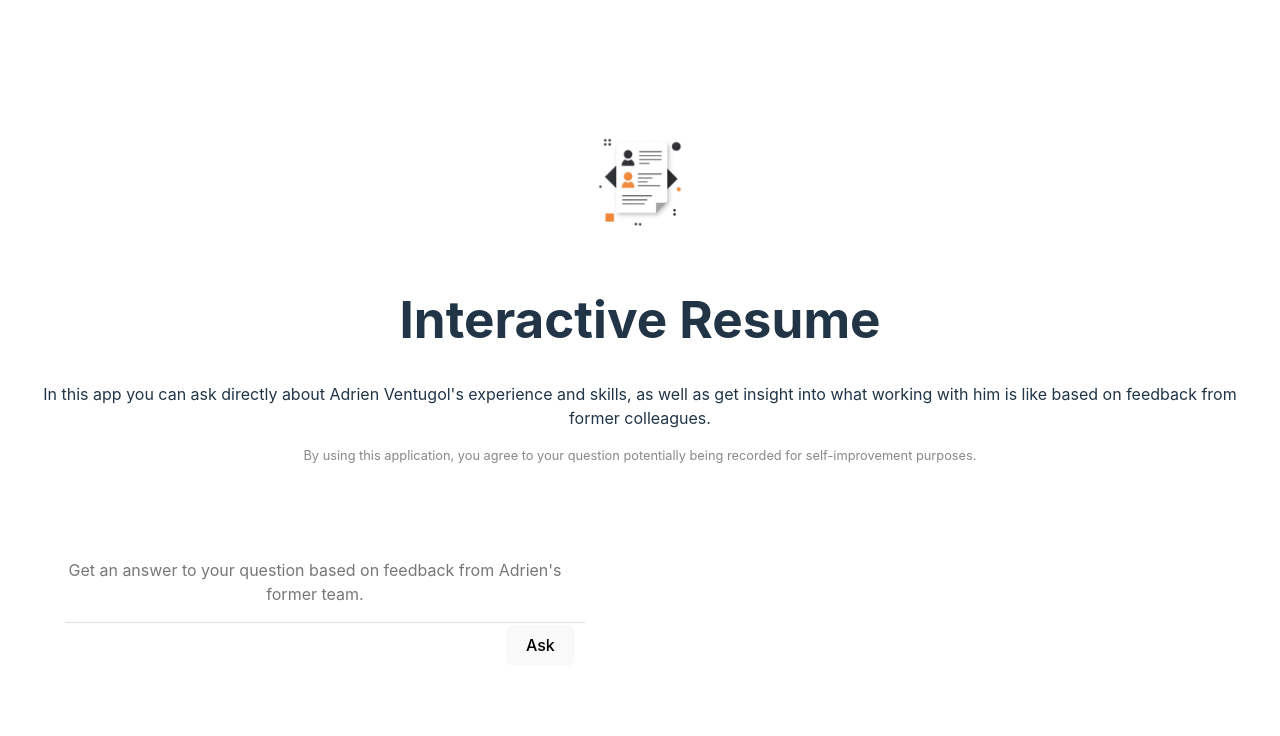
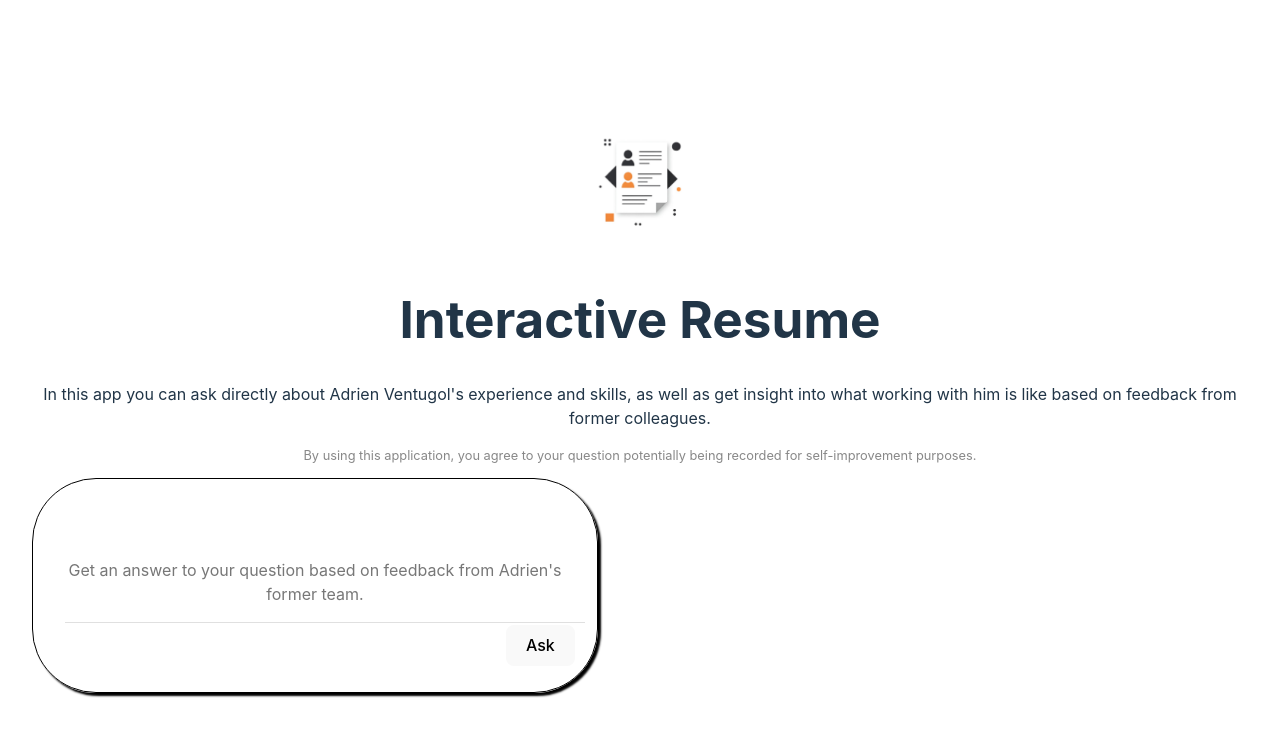
Before and after one commit to ventugol-adrien/interactive-resume, a React (Vite) app: page / in a window 1280 px wide. Shown: the top 736 px of the page. Built offline with nearby package versions, Linux system fonts and the light colour scheme.

Commit message:
lightmode: change card style for lightmode

```diff
--- a/package.json
+++ b/package.json
@@ -4,6 +4,7 @@
   "version": "0.0.0",
   "type": "module",
   "scripts": {
+    "start": "vite",
     "dev": "vite",
     "build": "tsc -b && vite build",
     "lint": "eslint .",
--- a/src/components/ChatCard.tsx
+++ b/src/components/ChatCard.tsx
@@ -16,9 +16,11 @@
         setInput(e.target.value)
     }
     const ask = async () => {
+        console.log("Asking...")
         setResponse("Generating response...")
+        const llminput = input
         setInput("")
-        const llm_response = await clickHandler(input)
+        const llm_response = await clickHandler(llminput)
         setResponse(llm_response)
 
     }
@@ -29,7 +31,7 @@
             <h2 className="cardTitle">{title}</h2>
             {response ? <AnimatedText text={response} /> : <p className="placeholder"> {placeholder}</p>}
             <span style={{ display: "flex", flexDirection: "row",height: "25px", width: "100%", justifyContent: "space-between", alignItems: "center", padding: "10px", borderTop: "1px solid #e0e0e0" }}>
-            <input style={{width: '80%', height:'100%', borderRadius: "4em", borderColor: "transparent"}} type="text" value={input} onChange={handleInput} /><button onClick={ask} >Ask</button>
+            <input style={{width: '80%', height:'100%', borderRadius: "4em", borderColor: "transparent", padding:"5px"}} type="text" value={input} onChange={handleInput} /><button onClick={ask} >Ask</button>
             </span>
         </div>
     )
--- a/src/components/styles.css
+++ b/src/components/styles.css
@@ -15,9 +15,9 @@
   .card {
     padding: 0em 2em 1.5em 2em;
     border-radius: 4em;
-    border: #fff solid 1px;
+    border: #000 solid 1px;
     width: 500px;
-    box-shadow: #fff 3px 3px 2px;
+    box-shadow: #000 3px 3px 2px;
   }
 
   .cardTitle {
```
